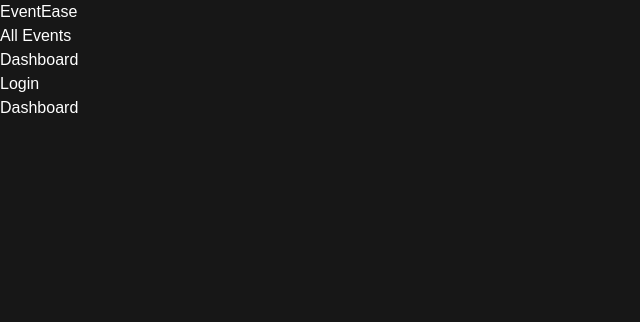
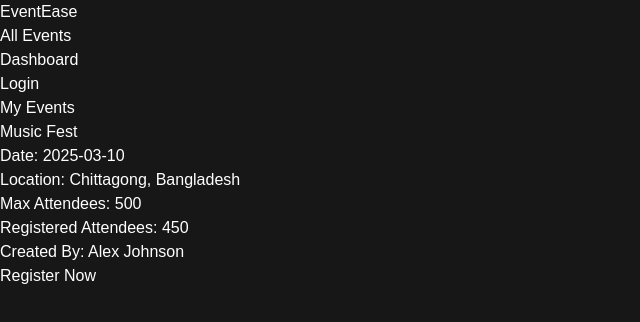
Before and after one commit to mobinrayhan/EventEase, a Next.js app in the folder frontend/: page /dashboard in a window 1280 px wide. Shown: the top 322 px of the page, without its empty margins (0-640 px from the left). Built offline with nearby package versions, Linux system fonts and the light colour scheme.

Commit message:
added my events at dashboard page

```diff
--- a/frontend/src/app/dashboard/page.tsx
+++ b/frontend/src/app/dashboard/page.tsx
@@ -1,3 +1,22 @@
+import EventList from "../../components/events/event-list";
+
+const myEvents = [
+  {
+    id: 2,
+    name: "Music Fest",
+    date: "2025-03-10",
+    location: "Chittagong, Bangladesh",
+    maxAttendees: 500,
+    registeredAttendees: 450,
+    createdBy: "Alex Johnson",
+  },
+];
+
 export default function Dashboard() {
-  return <div>Dashboard</div>;
+  return (
+    <div className="p-6">
+      <h1 className="mb-6 text-center text-2xl font-bold">My Events</h1>
+      <EventList events={myEvents} />
+    </div>
+  );
 }
```
